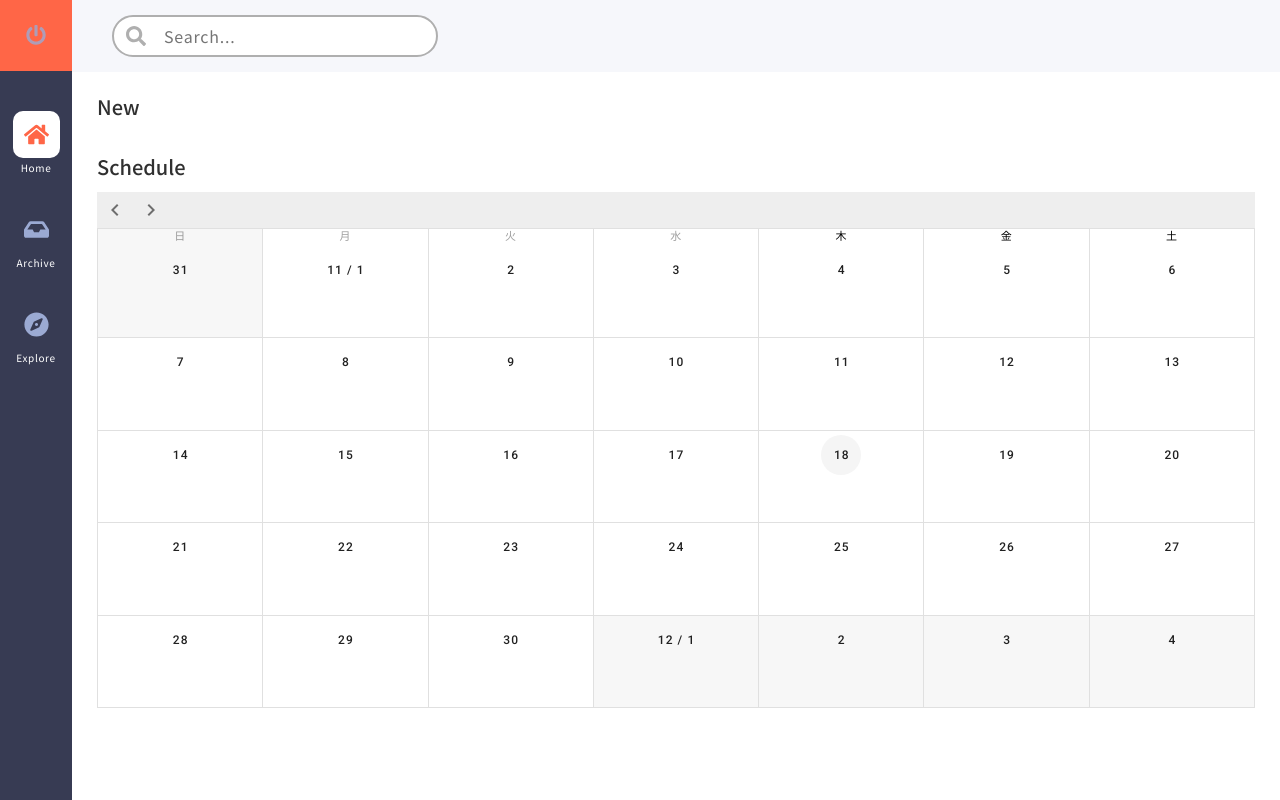
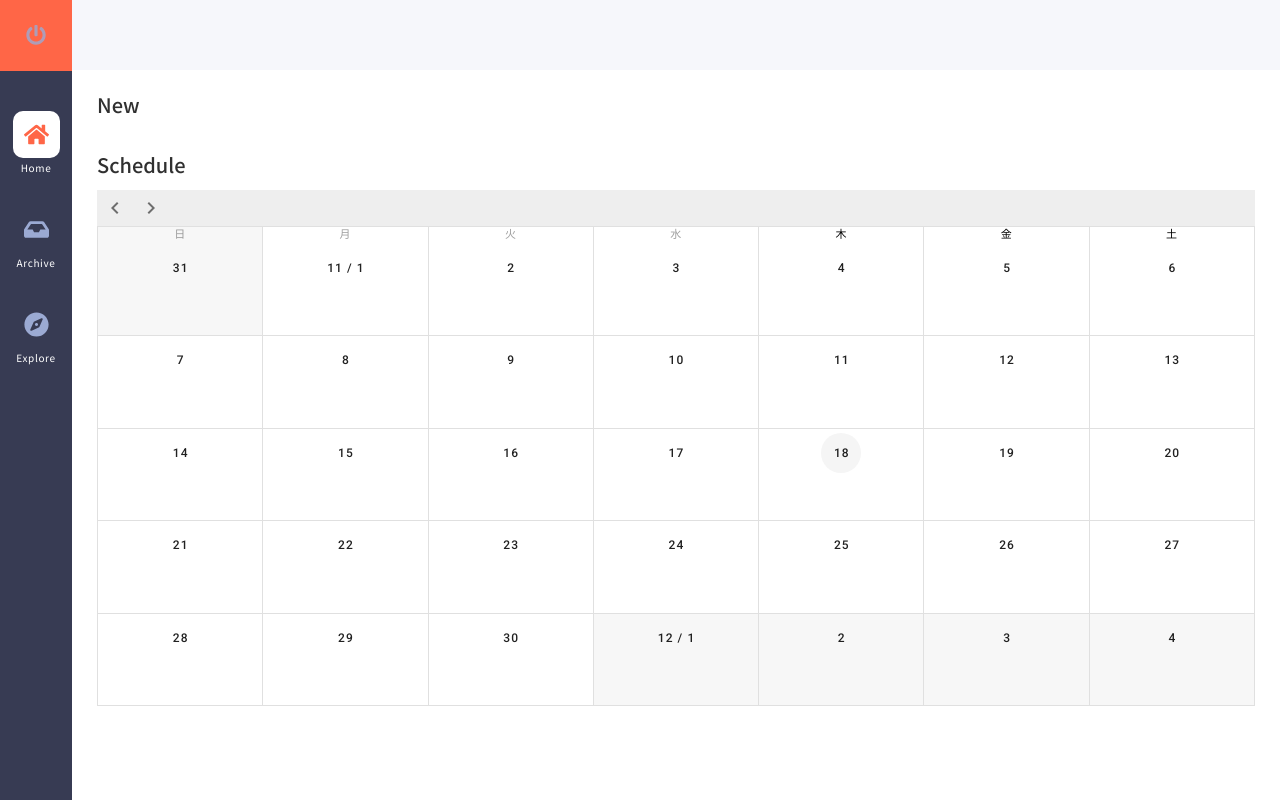
Before and after one commit to Tekere/lunch_sns, a Vue app: page /dashboard in a window 1280 px wide. Shown: the top 800 px of the page. Built offline with nearby package versions, Linux system fonts and the light colour scheme; no server answers; the database is empty.

Commit message:
検索ボックス Exploreのときのみ表示

```diff
--- a/src/components/Header.vue
+++ b/src/components/Header.vue
@@ -1,7 +1,7 @@
 <template>
   <header class="ly_header">
     <div class="bl_header">
-      <div class="bl_header_searchBox bl_search">
+      <div v-if="this.$route.path === '/explore'" class="bl_header_searchBox bl_search">
         <img src="@/assets/search-solid.svg" alt="" class="bl_search_icon" />
         <input type="text" class="bl_search_input" placeholder="Search..." />
         <!-- <div class="bl_search_btn">
@@ -67,6 +67,7 @@ export default {
 .bl_header {
   display: flex;
   justify-content: space-between;
+  min-height:40px;
 }
 .bl_header_logo {
   font-size: 1.625rem;
```
